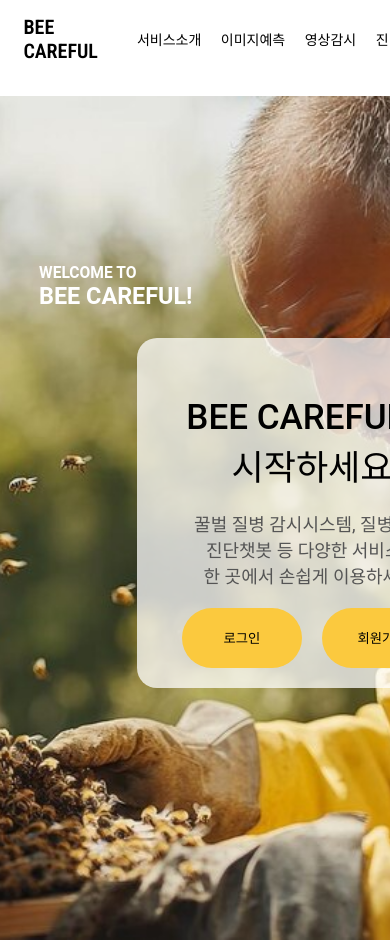
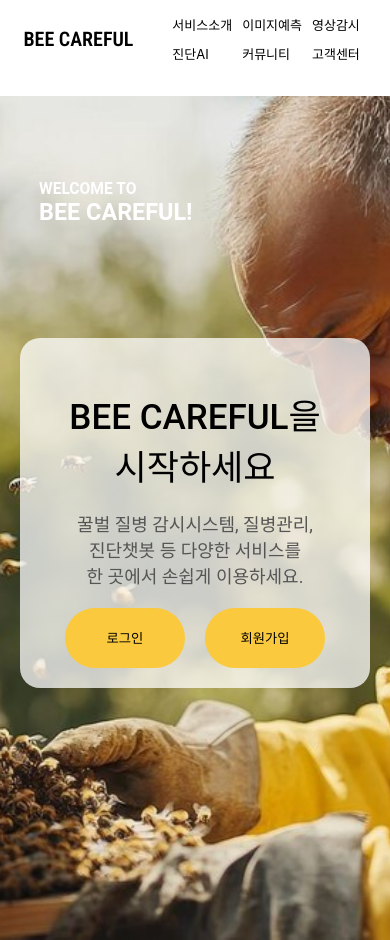
Before and after one commit to kdh0127/final-project, a React (Create React App) app in the folder frontend/: page / in a window 390 px wide. Built offline with nearby package versions, Linux system fonts and the light colour scheme; a web font is replaced by a local one.

Commit message:
홈페이지 및 헤더 반응형

```diff
--- a/frontend/src/components/style/Header.module.css
+++ b/frontend/src/components/style/Header.module.css
@@ -48,3 +48,19 @@
 .nav_li {
     list-style: none;
 }
+
+@media (max-width:650px){
+    .nav_ul {
+        display: grid;
+        grid-template-columns: repeat(3, 1fr);
+        gap: 10px;
+        justify-items: center;
+    }
+    .nav_li {
+        width: 100%;
+    }
+    .nav_a {
+        text-align: center;
+        font-size: small;
+    }
+}
--- a/frontend/src/components/style/Homepage.module.css
+++ b/frontend/src/components/style/Homepage.module.css
@@ -38,10 +38,8 @@
 
 .loginbox{
     position: fixed;
-    background-color: #f1ede6;
     width: 350px;
     height: auto;
-    flex-shrink: 0;
     border-radius: 20px;
     background: rgba(255, 255, 255, 0.75);
     top: 120%;
@@ -146,13 +144,6 @@ margin-bottom: 10px;
 gap: 10px;
 }
 
-/* .signupBtnInsidePopup:hover {
-    color: white;
-    background-color:royalblue;
-    border-radius: 5px;
-    padding: 9px;
-} */
-
 @keyframes slideIn {
     0% {
         margin-left: -100%;
@@ -175,3 +166,21 @@ gap: 10px;
         top: 40%; /* 최종 위치 */
     }
 }
+
+@media (max-width:650px){
+    .welcome{
+        position: absolute;
+        margin-top: 10vh;
+        margin-left: -100%;
+        animation: slideIn 0.7s ease-out forwards;
+    }
+
+    .loginbox{
+        position: fixed;
+        width: 350px;
+        height: auto;
+        border-radius: 20px;
+        background: rgba(255, 255, 255, 0.75);
+        left: 50%;
+    }
+}
```
